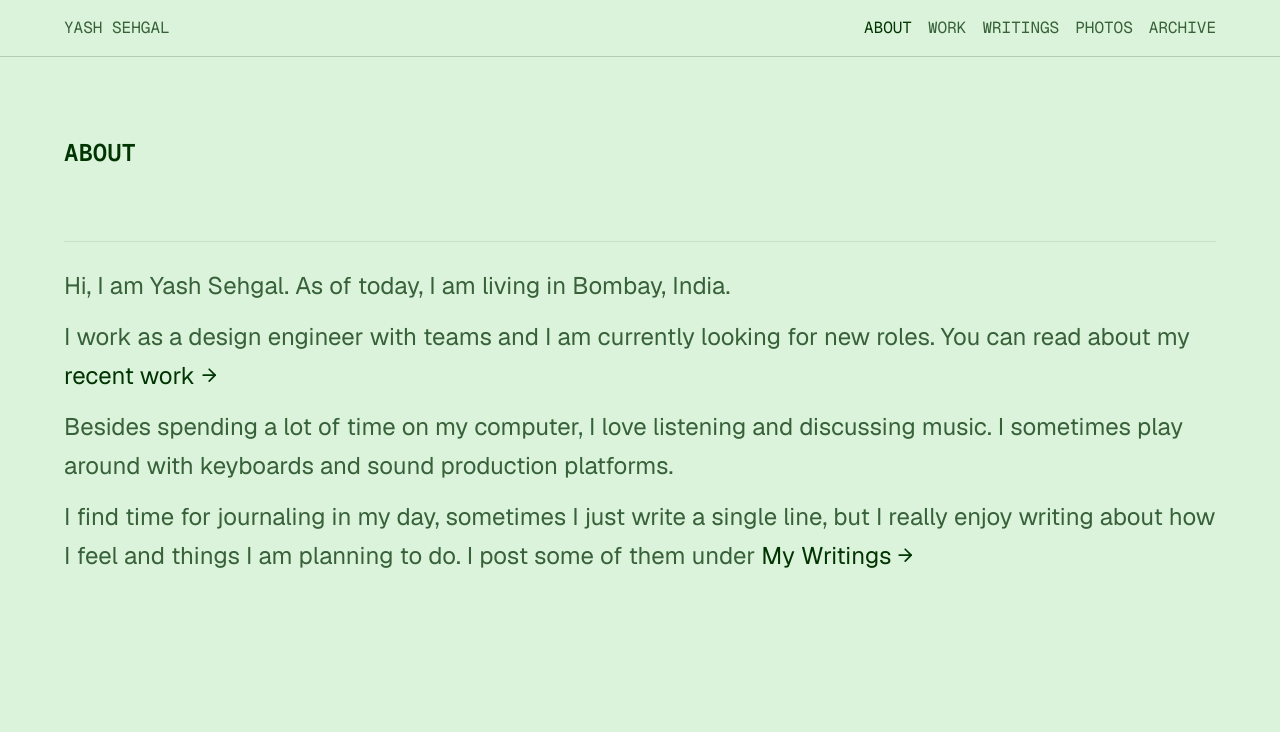
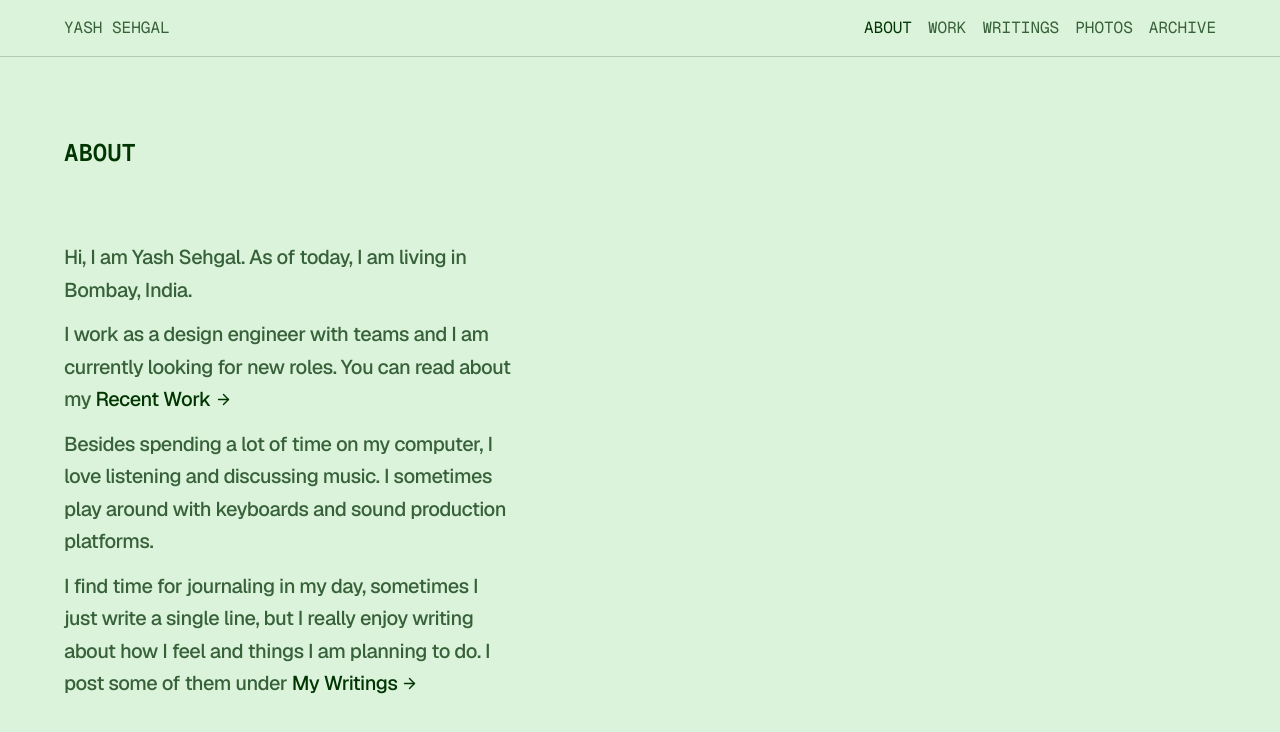
Before and after one commit to yashsehgal/personal-website, a Next.js app: page /about in a window 1280 px wide. Shown: the top 732 px of the page. Built offline with nearby package versions, Linux system fonts and the light colour scheme.

Commit message:
Tighten the About intro type and drop the extra divider.
Co-authored-by: Cursor <cursoragent@cursor.com>

```diff
--- a/app/about/page.tsx
+++ b/app/about/page.tsx
@@ -8,7 +8,6 @@ export default function About() {
         <AboutHeaderSection />
       </div>
       <div className="flex flex-col gap-6">
-        <div className="h-px w-full bg-muted" />
         <AboutIntroductionSection />
       </div>
     </div>
--- a/modules/about-page/about-introduction-section.tsx
+++ b/modules/about-page/about-introduction-section.tsx
@@ -6,7 +6,7 @@ export function AboutIntroductionSection() {
   return (
     <section
       aria-label="About introduction"
-      className="font-sans text-2xl leading-relaxed text-muted-foreground"
+      className="font-sans text-xl leading-relaxed text-muted-foreground font-medium tracking-tight w-md"
     >
       <article className="space-y-3">
         <p>Hi, I am Yash Sehgal. As of today, I am living in Bombay, India.</p>
@@ -17,7 +17,7 @@ export function AboutIntroductionSection() {
             href={ROUTES.WORK}
             className="inline-flex items-center gap-1 text-foreground hover:bg-foreground hover:text-background"
           >
-            recent work
+            Recent Work
             <ArrowRight className="size-[0.85em]" />
           </Link>
         </p>
```
